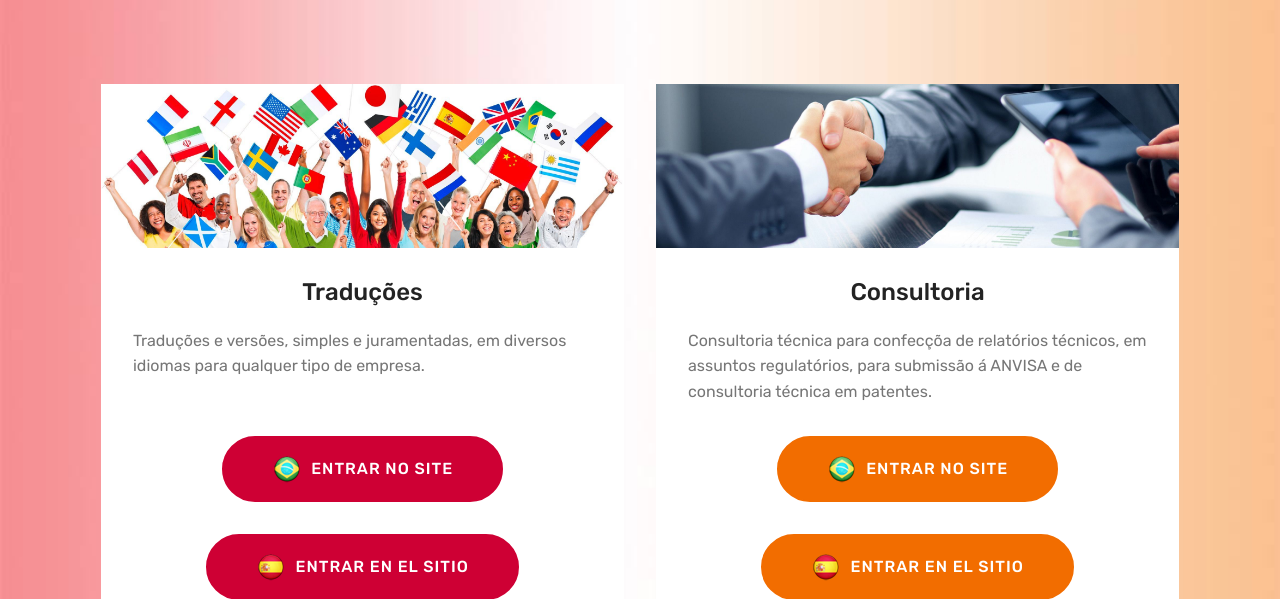
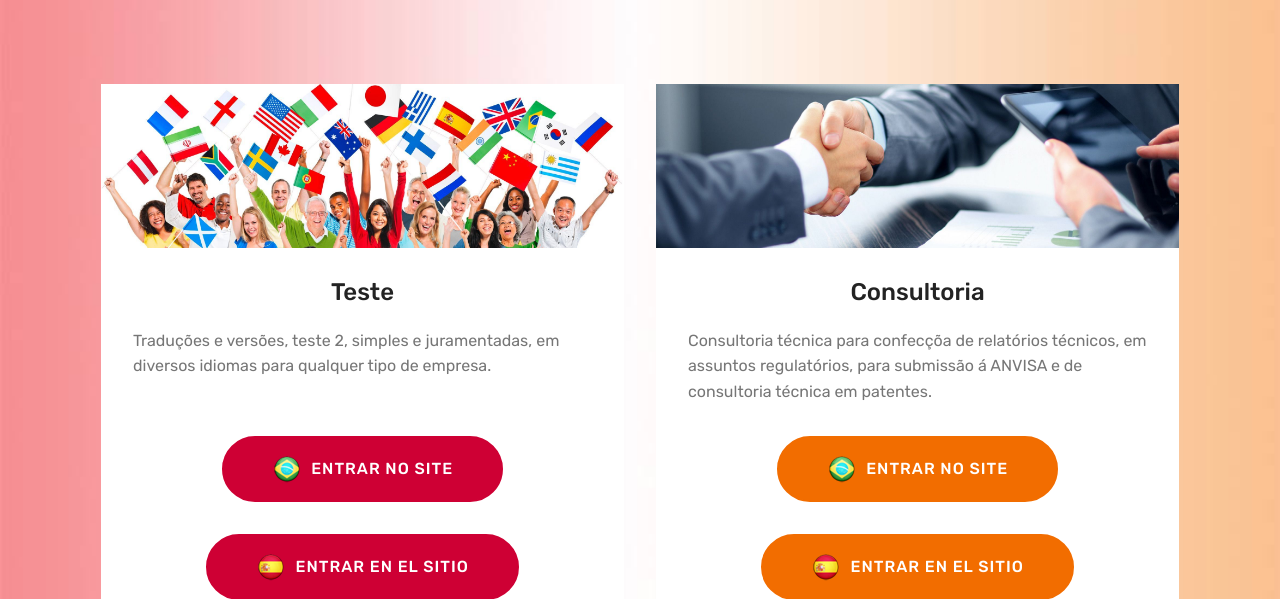
Before and after one commit to lekreator/teste, a plain HTML site: page index.html in a window 1280 px wide. Shown: the part 201-800 px from the top of the page. Drawn offline with Linux system fonts and the light colour scheme.

Commit message:
alteracao index

```diff
--- a/index.html
+++ b/index.html
@@ -15,16 +15,9 @@
   <link rel="stylesheet" href="assets/bootstrap/css/bootstrap-reboot.min.css">
   <link rel="stylesheet" href="assets/theme/css/style.css">
   <link rel="stylesheet" href="assets/mobirise/css/mbr-additional.css" type="text/css">
-
-
-
 </head>
 <body>
 <section class="header4 cid-qEgcTccnQf mbr-parallax-background" id="header4-7" data-rv-view="109">
-
-
-
-
 
     <div class="container">
         <div class="row justify-content-md-center">
@@ -56,8 +49,8 @@
                         <img src="assets/images/header-linguas-1920x600.jpg" alt="" title="" media-simple="true">
                     </div>
                     <div class="card-box">
-                        <h4 class="card-title mbr-fonts-style display-5">Traduções</h4>
-                        <p class="mbr-text mbr-fonts-style display-7">Traduções e versões, simples e juramentadas, em diversos idiomas para qualquer tipo de empresa.<br><br></p>
+                        <h4 class="card-title mbr-fonts-style display-5">Teste</h4>
+                        <p class="mbr-text mbr-fonts-style display-7">Traduções e versões, teste 2, simples e juramentadas, em diversos idiomas para qualquer tipo de empresa.<br><br></p>
                     </div>
                     <div class="mbr-section-btn text-center"><a href="http://sitesweb.com.br/zemo2/zemo2/" class="btn btn-info display-4"><img src="assets/images/brasil.png"> &nbsp;&nbsp;ENTRAR NO SITE</a></div>
                     <div class="mbr-section-btn text-center"><a href="http://sitesweb.com.br/zemo2/zemo2espanholl/" class="btn btn-info display-4"><img src="assets/images/espanha.png"> &nbsp;&nbsp;ENTRAR EN EL SITIO</a></div>
@@ -79,15 +72,9 @@
                     <div class="mbr-section-btn text-center"><a href="http://sitesweb.com.br/zemo2/zemoconsultoria2ingles/" class="btn btn-success display-4"><img src="assets/images/kingdom.png"> &nbsp;&nbsp;VISIT WEB SITE</a></div>
                 </div>
             </div>
-
-
-
-
         </div>
     </div>
 </section>
-
-
   <script src="assets/web/assets/jquery/jquery.min.js"></script>
   <script src="assets/popper/popper.min.js"></script>
   <script src="assets/tether/tether.min.js"></script>
@@ -95,7 +82,5 @@
   <script src="assets/smoothscroll/smooth-scroll.js"></script>
   <script src="assets/parallax/jarallax.min.js"></script>
   <script src="assets/theme/js/script.js"></script>
-
-
 </body>
 </html>
```
